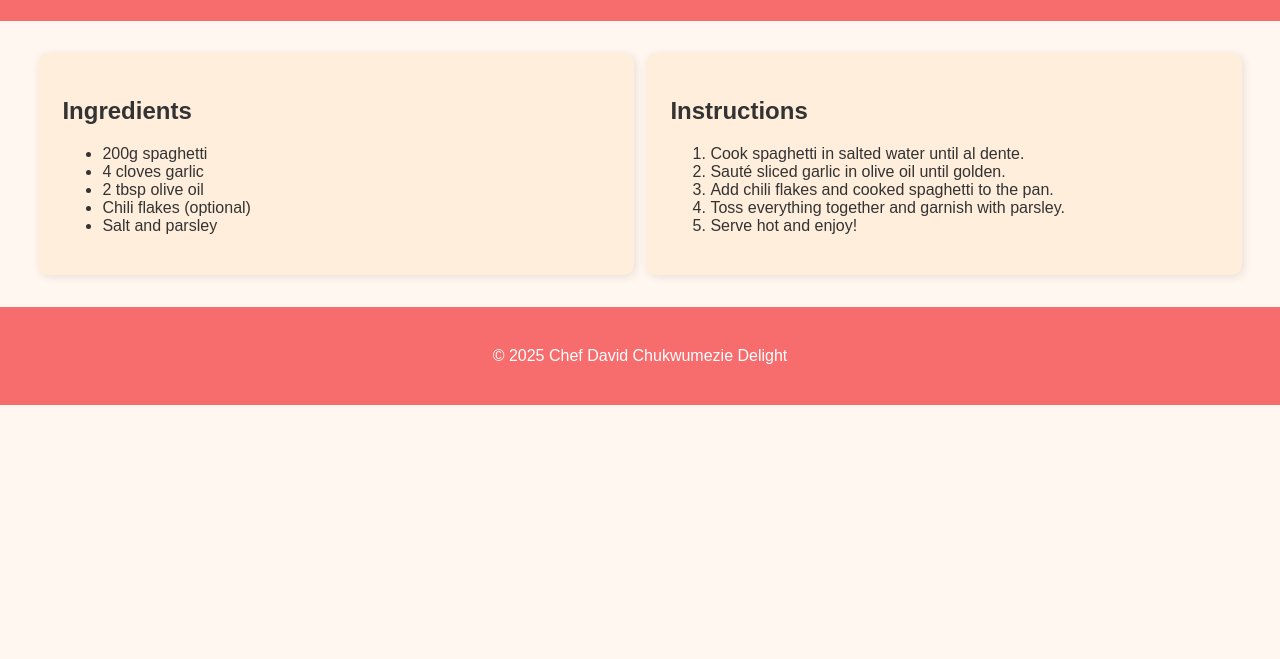
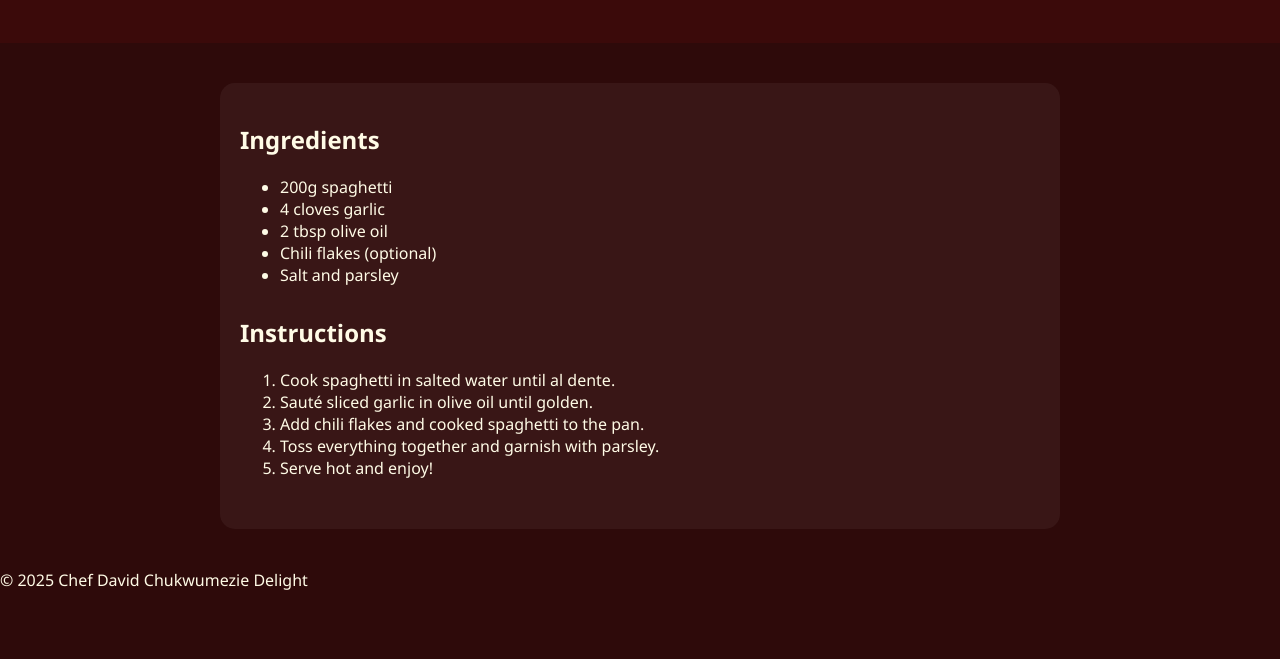
Before and after one commit to 1davidchuks/david-recipe, a plain HTML site: page index.html in a window 1280 px wide. Shown: the part 141-800 px from the top of the page. Drawn offline with Linux system fonts and the light colour scheme.

Commit message:
style.css

```diff
--- a/style.css
+++ b/style.css
@@ -1,35 +1,37 @@
 body {
-  font-family: 'Arial', sans-serif;
+  background-color: #2e0a0a;
+  color: #fffbe6;
+  font-family: 'Segoe UI', sans-serif;
   margin: 0;
-  background: #fff7f0;
-  color: #333;
+  padding: 0;
 }
 
-header, footer {
-  background-color: #f76c6c;
-  color: white;
+header {
   text-align: center;
-  padding: 1.5rem;
+  padding: 30px;
+  background-color: #3b0a0a;
 }
 
-.wrapper {
-  display: flex;
-  flex-wrap: wrap;
-  justify-content: space-around;
-  padding: 2rem;
+.hero-image img {
+  display: block;
+  margin: 20px auto;
+  width: 200px;
+  height: 200px;
+  object-fit: cover;
+  border-radius: 50%;
+  box-shadow: 0 4px 12px rgba(0,0,0,0.4);
 }
 
-.ingredients, .instructions {
-  background-color: #ffeedb;
-  border-radius: 10px;
-  padding: 1.5rem;
-  width: 45%;
-  box-shadow: 2px 2px 10px rgba(0,0,0,0.1);
+
+
+.wrapper {
+  max-width: 800px;
+  margin: 40px auto;
+  padding: 20px;
+  background-color: rgba(255,255,255,0.05);
+  border-radius: 15px;
 }
 
-@media (max-width: 768px) {
-  .ingredients, .instructions {
-    width: 100%;
-    margin-bottom: 1rem;
-  }
+section {
+  margin-bottom: 30px;
 }
```
